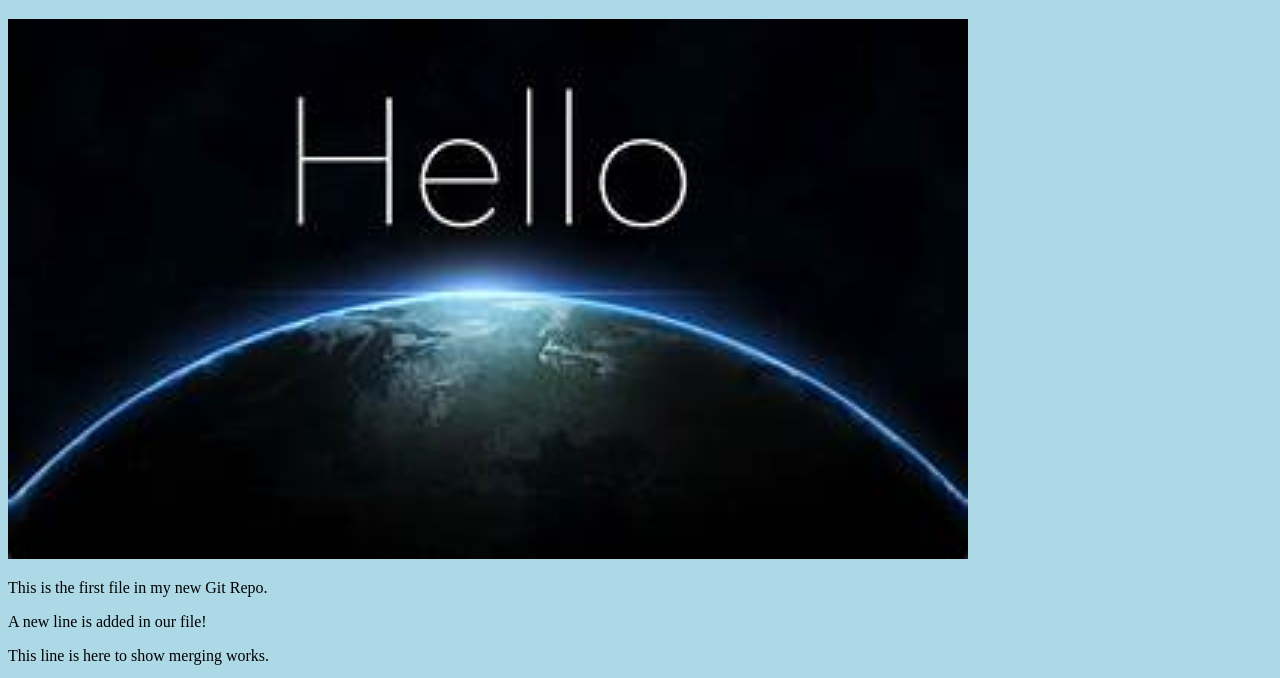
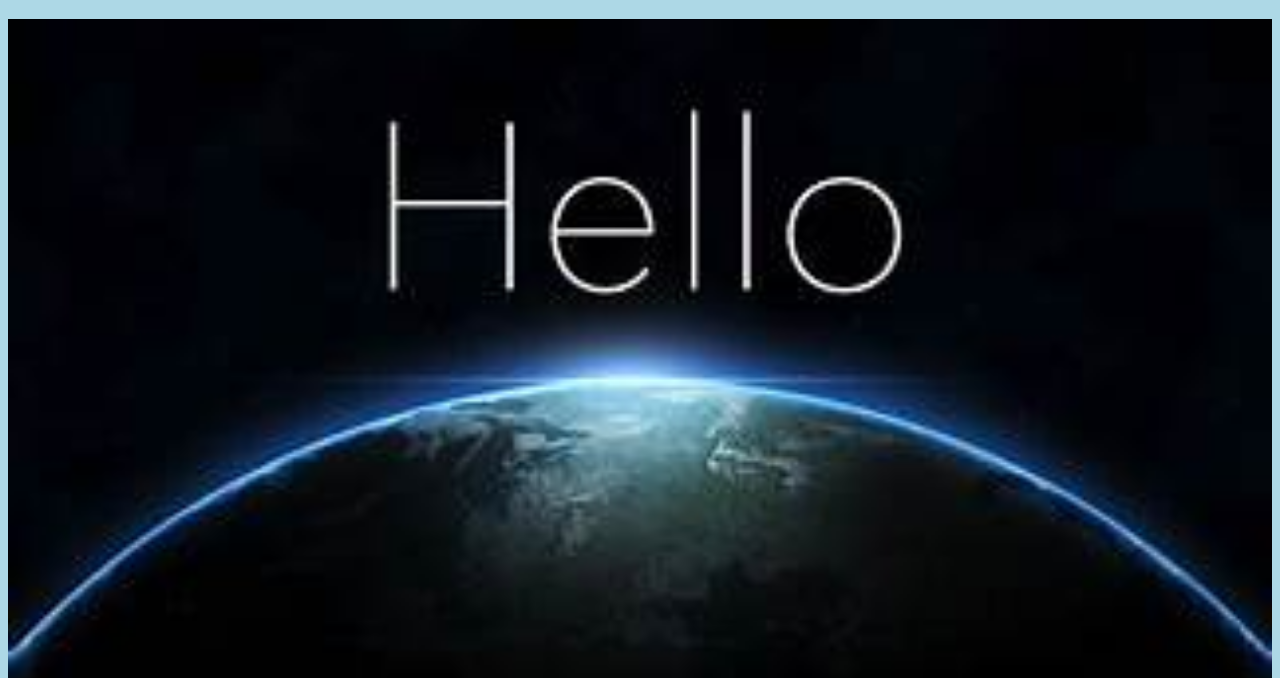
Before and after one commit to BattuNagaManikanta/hello-world-w3-git-learning, a plain HTML site: page index.html in a window 1280 px wide. Shown: the part 61-739 px from the top of the page. Drawn offline with Linux system fonts and the light colour scheme; files whose address does not match are found by name.

Commit message:
Updated index.html. Resized image

```diff
--- a/index.html
+++ b/index.html
@@ -7,7 +7,7 @@
 <body>
 
 <h1>Hello world!</h1>
-<img src="c:\Users\lenovo\myproject\th.jpg" alt="Hello world from space" style="width:100%;max-width:960px">
+<img src="c:\Users\lenovo\myproject\th.jpg" alt="Hello world from space" style="width:100%;max: width 640px">
 <p>This is the first file in my new Git Repo.</p>
 <p>A new line is added in our file!</p>
 <p>This line is here to show merging works.</p>
```
